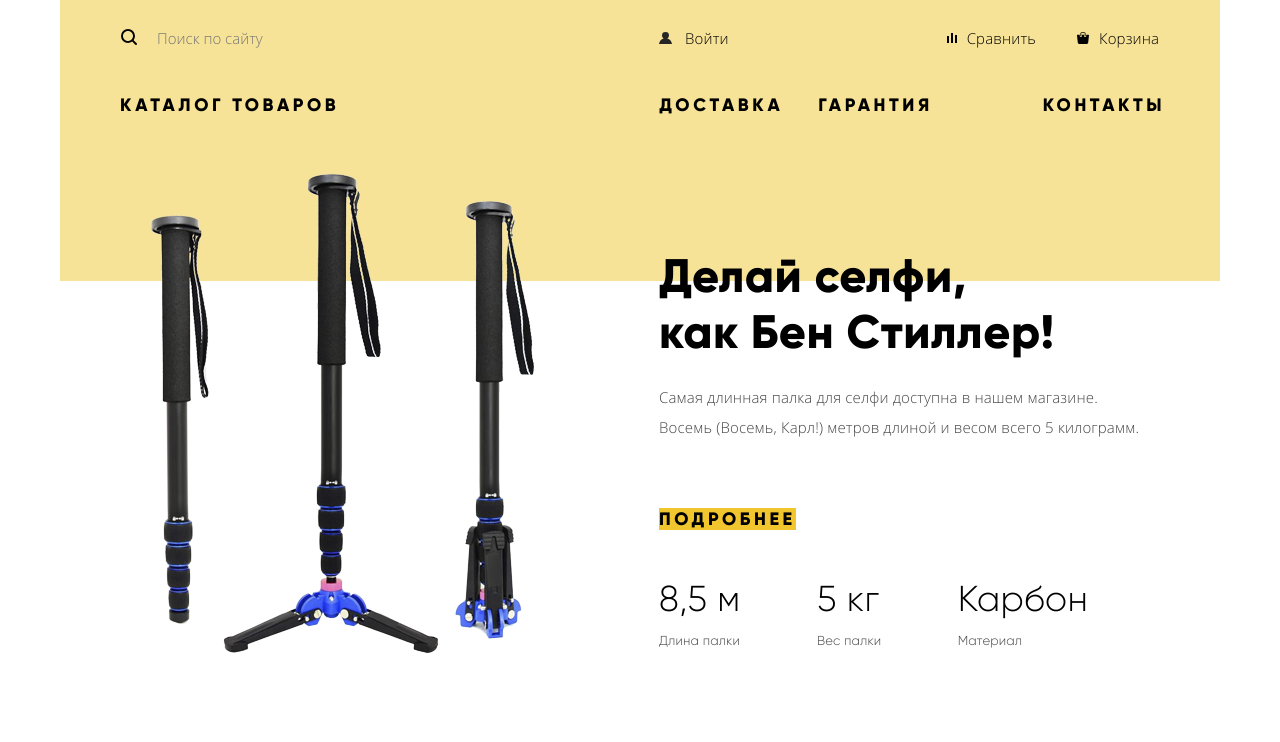
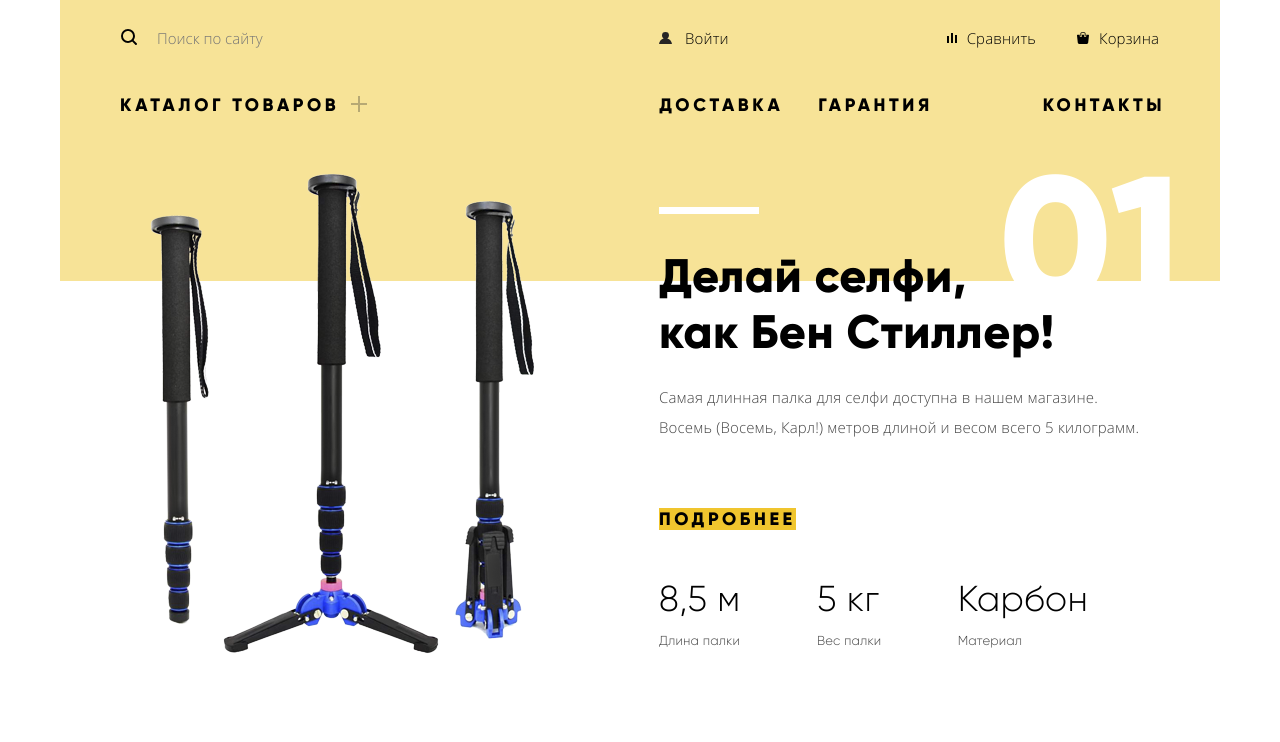
Before and after one commit to xflatiboy/1063087-device-26, a plain HTML site: page index.html in a window 1280 px wide. Shown: the part 58-800 px from the top of the page. Drawn offline with Linux system fonts and the light colour scheme; files whose address does not match are found by name.

Commit message:
what is problem?

```diff
--- a/css/style.css
+++ b/css/style.css
@@ -101,7 +101,6 @@
 	list-style: none;
 	margin-top: 1px;
 	padding-left: 19px;
-	flex-wrap: nowrap
 }
 
 .header-nav li:first-child {
@@ -288,6 +287,13 @@
 	display: flex;
 }
 
+.services-menu img {
+	position: absolute;
+	opacity: 0.3;
+	left: -281px;
+	top: 10px;
+}
+
 .menu {
 	margin-top: 40px;
 	margin-right: 58px;
@@ -379,6 +385,25 @@
 	display: flex;
 	flex-direction: column;
 	margin-left: 125px;
+}
+
+.slider-line {
+	position: absolute;
+	background-color: #FFFFFF;
+	width: 100px;
+	height: 7px;
+	top: 265px;
+}
+
+.number-slide {
+	position: absolute;
+	color: #FFFFFF;
+	font-size: 179px;
+	font-weight: 800;
+	letter-spacing: 1.79px;
+	font-family: 'Gilroy', Arial, sans-serif;
+	top: -59px;
+	right: 96px;
 }
 
 .slide img {
@@ -823,6 +848,16 @@
 	padding: 0;
 }
 
+.brands-flex img {
+	filter: grayscale(100);
+	opacity: 0.2;
+}
+
+.brands-flex li:hover img {
+	filter: grayscale(0);
+	opacity: 1;
+}
+
 .brands ul {
 	list-style: none;
 }
--- a/index.html
+++ b/index.html
@@ -36,6 +36,7 @@
 					<ul class="services-menu">
 						<li>
 							<a href="catalog.html" title="ссылка на каталог товаров" aria-label="Каталог товаров">Каталог&nbsp;товаров</a>
+							<img src="img/Plus.svg" width='16' height='16'>
 							<div class="flex-menu">
 								<ul class="menu">
 									<li><a href="#" aria-label="страница с очками виртуальной реалности">Виртуальная реальность</a></li>
@@ -71,7 +72,8 @@
 					<h3 class="visually-hidden">Селфи палки</h3>
 					<img src="img/slider-1-png.png" alt="первый слайд, картинка селфи палок">
 					<div class="flex-slide">
-						<!--<div class="flex-description">-->
+							<div class="slider-line"></div>
+							<div class="number-slide"><p>01</p></div>
 							<p class="name-slide">Делай селфи,<br>
 								как Бен Стиллер!</p>
 							<p  class="description-slider">
@@ -102,6 +104,8 @@
 					<h3 class="visually-hidden">Умные часы</h3>
 					<img src="img/slider-2-png.png" alt="второй слайд - картинка умных часов">
 					<div class="flex-slide">
+						<div class="slider-line"></div>
+						<div class="number-slide"><p>02</p></div>
 						<div class="flex-description">
 							<p class="name-slide">Худеем<br>
 								правильно!
@@ -125,6 +129,8 @@
 				<div class="slide">
 					<h3 class="visually-hidden">Квадракоптер</h3>
 					<img src="img/slider-3-png.png" alt="третий слайд - картинка квадрокоптера">
+					<div class="slider-line"></div>
+					<div class="number-slide"><p>03</p></div>
 					<div class="flex-slide">
 						<div class="flex-description">
 							<p class="name-slide">Порхает как бабочка,<br>
@@ -232,10 +238,10 @@
 			<section class="brands">
 				<h2 class="visually-hidden">Представленные бренды</h2>
 				<ul class="brands-flex">
-					<li><a href="#"><img src="img/logo-1-jpg.jpg" alt="логотип представленного бренда dji"></a></li>
-					<li><a href="#"><img src="img/logo-2-jpg.jpg" alt="логотип представленного бренда spgadgets"></a></li>
-					<li><a href="#"><img src="img/logo-3-jpg.jpg" alt="логотип представленного бренда gopro"></a></li>
-					<li><a href="#"><img src="img/logo-4-jpg.jpg" alt="логотип представленного бренда vive"></a></li>
+					<li><a href="#"><img src="img/logo-1-color.jpg" alt="логотип представленного бренда dji"></a></li>
+					<li><a href="#"><img src="img/logo-2-color.jpg" alt="логотип представленного бренда spgadgets"></a></li>
+					<li><a href="#"><img src="img/logo-3-color.jpg" alt="логотип представленного бренда gopro"></a></li>
+					<li><a href="#"><img src="img/logo-4-color.jpg" alt="логотип представленного бренда vive"></a></li>
 				</ul>
 				</section>
 			<section class="information">
```
